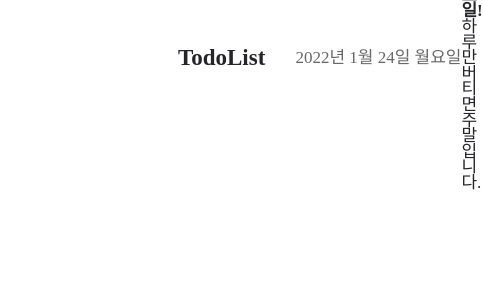
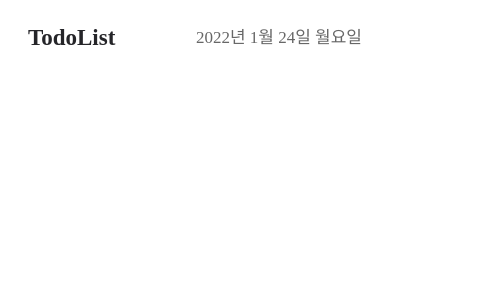
Before and after one commit to tTab1204/TodoList-Vue, a Vue app: page /todo-list in a window 390 px wide. Shown: the top 300 px of the page, 483 px wide, since content can reach past the window. Built offline with nearby package versions, Linux system fonts and the light colour scheme; a web font is replaced by a local one.

Commit message:
style: 모바일 반응형 스타일 추가

```diff
--- a/src/components/TodoHeader.vue
+++ b/src/components/TodoHeader.vue
@@ -26,14 +26,27 @@ export default {};
   color: $gray-06;
   padding: 0 rem(170px);
 
+  @media screen and (max-width: 480px) {
+    height: 60px;
+    padding: 0 rem(20px);
+  }
+
   & > .logo-container {
     display: flex;
-    flex: none;
+    justify-content: space-between;
+
+    @media screen and (max-width: 480px) {
+      width: 100%;
+    }
 
     & > .logo {
       font-weight: 700;
       font-size: rem(23px);
       margin-right: 30px;
+
+      @media screen and (max-width: 480px) {
+        margin-right: 0;
+      }
     }
 
     & > .date {
@@ -45,6 +58,10 @@ export default {};
   & > .nav-day {
     margin-left: auto;
     font-size: rem(17px);
+
+    @media screen and (max-width: 480px) {
+      display: none;
+    }
   }
 }
 </style>
```
